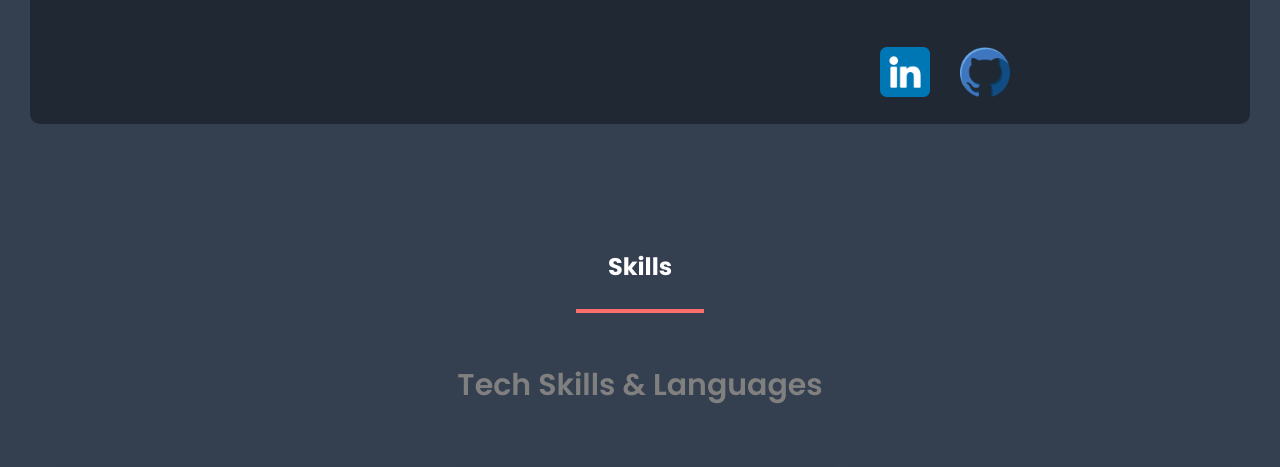
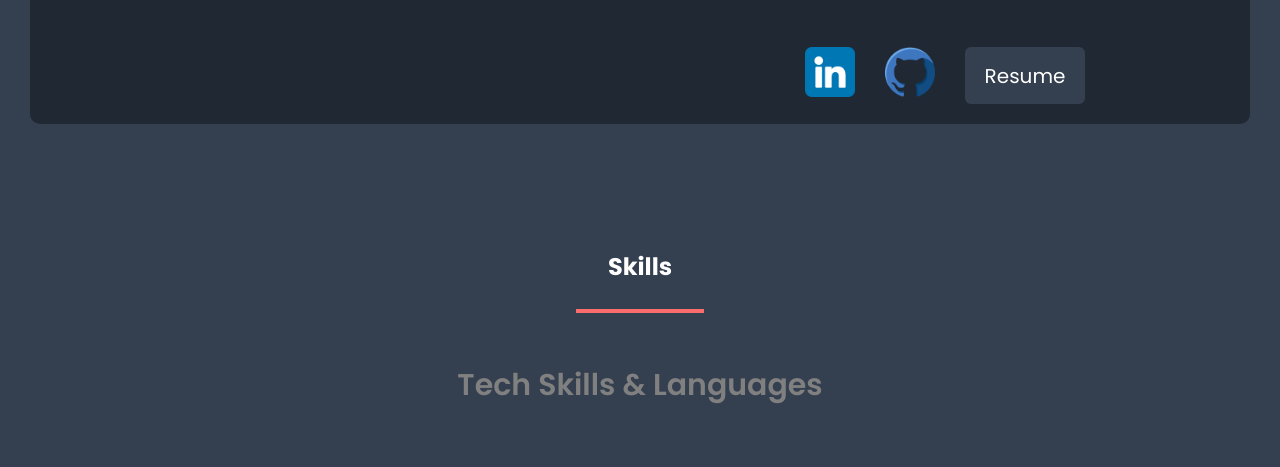
Before and after one commit to Krishu7827/Krishu7827.github.io, a plain HTML site: page index.html in a window 1280 px wide. Shown: the part 954-1421 px from the top of the page. Drawn offline with nearby package versions, Linux system fonts and the light colour scheme.

Commit message:
Add files via upload

```diff
--- a/index.css
+++ b/index.css
@@ -127,6 +127,20 @@ body{
 }
 .contact-info img{
     width: 50px;
+}
+
+#resume-link-2{
+   color: #fff;
+    font-size: 20px;
+    font-weight: 400;
+    padding: 5px 20px;
+     text-decoration: none;
+    border:none;
+}
+#resume-button-2{
+  border: none;
+  border-radius: 6px;
+ background-color: #343F4F;
 }
 
 .tech-section{
--- a/index.html
+++ b/index.html
@@ -28,7 +28,8 @@
       <a href="#skills">Skills</a>
       <a href="#projects">Projects</a>
       <a href="#contact">Contact</a>
-      <a class="nav-link resume" id="resume-link-1" href="" download><button  id="resume-button-1">Resume</button></a>
+      <a class="nav-link resume" id="resume-link-1"  href="./KRISHNA_KUMAR_RESUME.pdf" download> <button id="resume-button-1" style="cursor: pointer;">Resume</button></a>
+
 
     </div>
     <div class="btn">
@@ -94,7 +95,8 @@
         <br>
         <div class="contact-info">
           <a href="" style="margin-right: 30px;"><img src="./linkedin (1).png" alt=""></a>
-          <a href=""><img src="./github (1).png" alt=""></a>
+          <a href="" style="margin-right: 30px;"><img src="./github (1).png" alt=""></a>
+          <button id="resume-button-2"><a id="resume-link-2" href="./KRISHNA_KUMAR_RESUME.pdf" download>Resume</a></button>
         </div>
       </div>
 
@@ -376,7 +378,7 @@
 
       <div class="resume-icon">
         <a href="https://drive.google.com/file/d/156MlQuWGJ-sZWc17i5Rkq-6uEcLM3q4i/view?usp=sharing"  ><button class="button-50" role="" >View</button></a>
-      <a id="resume-link-2" href="#" style="margin-left: 5px; "><button id="resume-button-2" class="button-50" role="">Download</button></a>
+      <a  href="#" style="margin-left: 5px; "><button  class="button-50" role="">Download</button></a>
       </div>
        <br>
        <br>
```
Also changed, not shown: 1 other file.
